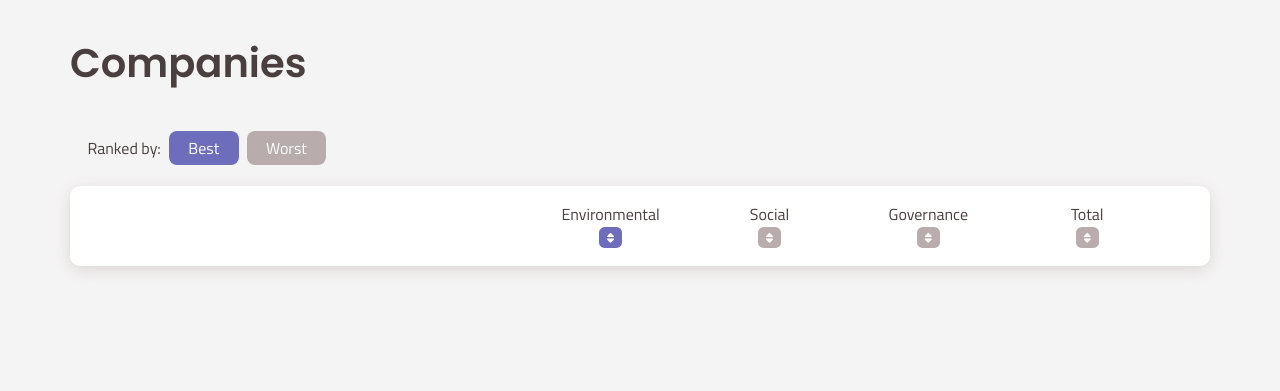
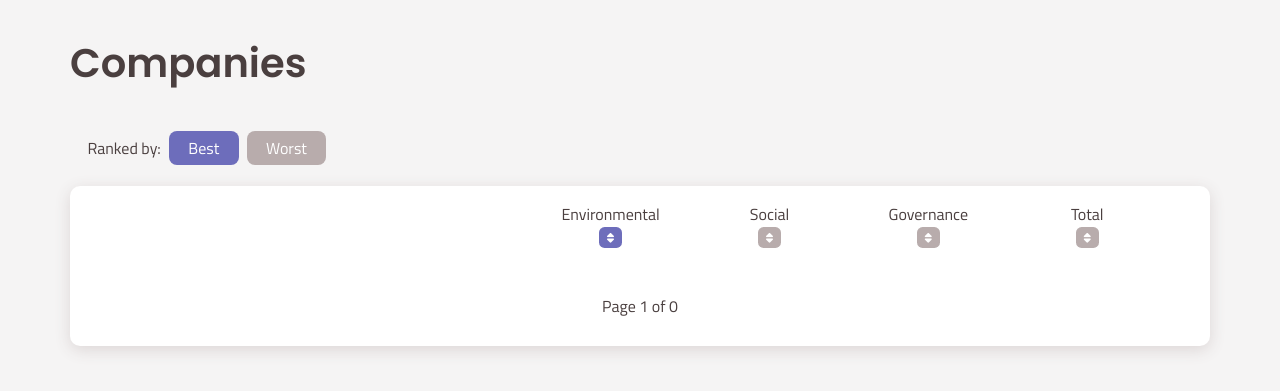
Before and after one commit to johnathan-booy/2Degrees, a Flask app: page /companies/best/e in a window 1280 px wide. Shown: the top 391 px of the page. Run offline with Flask 2, Linux system fonts and the light colour scheme; data that the repository does not hold is empty; style sheets or scripts are compiled from the project's sources; some libraries are stand-ins or nearby versions.

Commit message:
Added pagination

```diff
--- a/app.py
+++ b/app.py
@@ -1,3 +1,4 @@
+from math import ceil
 from flask import Flask, render_template, redirect, jsonify, request
 from sqlalchemy import func, within_group, select
 from sqlalchemy.orm import Session
@@ -46,8 +47,17 @@ def list_top_companies(ranking, type):
     if type not in "ESGT" or len(type) != 1:
         return redirect("/companies/best/e")
 
-    companies = Company.ranked(type, count=10, offset=0, ranking=ranking)
-    return render_template("ranked.html", companies=companies, ranking=ranking, type=type)
+    count = 10
+    page = int(request.args.get("page", 0))
+    offset = page * count
+    href = f"/companies/{ranking}/{type}"
+
+    companies = Company.ranked(
+        type, count=count, offset=offset, ranking=ranking)
+
+    page_count = ceil(Company.num_of_rated() / count)
+
+    return render_template("ranked.html", companies=companies, ranking=ranking, type=type, page=page, page_count=page_count, offset=offset, href=href)
 
 
 @ app.route('/api/companies/<symbol>', methods=['GET'])
@@ -63,7 +73,7 @@ def get_companies(symbol):
     return jsonify({"companies": data})
 
 
-@app.route('/api/companies/ranked/<ranking>/<type>', methods=['GET'])
+@ app.route('/api/companies/ranked/<ranking>/<type>', methods=['GET'])
 def get_best_companies(ranking, type):
     """Get the best companies based on Environmental, Social, Governance or Total scores"""
 
@@ -95,14 +105,14 @@ def get_best_companies(ranking, type):
     return jsonify({"companies": data})
 
 
-@app.route('/api/esg/ranges')
+@ app.route('/api/esg/ranges')
 def get_esg_ranges():
     """Get the highest and lowest scores for each category (E, S, G and T)"""
     ranges = Company.esg_ranges()
     return jsonify({"ranges": ranges})
 
 
-@app.route('/api/esg/distributions')
+@ app.route('/api/esg/distributions')
 def get_esg_distributions():
     """Get the top and bottom percentile divides for all types (E, S, G and T)"""
     distributions = Distribution.serialize()
--- a/models/company.py
+++ b/models/company.py
@@ -187,6 +187,10 @@ class Company(db.Model):
 
         return ranges
 
+    @classmethod
+    def num_of_rated(cls) -> int:
+        return cls.query.filter(cls.total_score != None).count()
+
     def serialize(self) -> dict:
         """Return a dict representation of Company"""
         location = {
--- a/static/css/buttons.scss
+++ b/static/css/buttons.scss
@@ -25,6 +25,7 @@
 	@include button;
 	margin: 0.3em 0.15rem;
 }
+
 .btn-neutral {
 	color: colors.$light-text;
 	background: colors.$neutral-t1;
--- a/templates/base.html
+++ b/templates/base.html
@@ -22,7 +22,6 @@
     <!-- AXIOS -->
     <script src="https://unpkg.com/axios/dist/axios.min.js"></script>
 
-
     <script src="/static/js/highlights.js"></script>
 </body>
 </html>
--- a/templates/ranked.html
+++ b/templates/ranked.html
@@ -7,7 +7,7 @@
 {% block content %}
 
 <h2 class="display-4">Companies</h2>
-<div class="container pb-3">
+<div class="container mb-3">
     <div class="btn-label">Ranked by:</div>
     <a href="/companies/best/{{type}}" class="btn
     {% if ranking.lower() == 'best' %}
@@ -28,6 +28,7 @@
 </div>
 
 <div class="company-list mb-5">
+
     <div class="row">
         <div class="list-item list-header">
             <!-- PADDING -->
@@ -64,6 +65,7 @@
             <div class="col-padding"></div>
         </div>
     </div>
+
     {% for company in companies %}
     <a class="row row-link" href="{{company.website}}">
         <div class="list-item">
@@ -73,7 +75,7 @@
 
             <!-- RANK -->
             <div class="col-center col-sm">
-                <span>{{loop.index}}</span>
+                <span>{{loop.index + offset}}</span>
             </div>
 
             <!-- LOGO -->
@@ -107,9 +109,24 @@
             <!-- PADDING -->
             <div class="col-padding"></div>
         </div>
-
     </a>
     {% endfor %}
+
+    <div class="row">
+        <div class="list-item">
+
+            {% if page > 0 %}
+            <a href="{{href}}?page={{page-1}}" class="btn btn-neutral"><i class="fa-solid fa-arrow-left"></i></a>
+            {% endif %}
+
+            <div class="btn-label">Page {{page + 1}} of {{page_count}}</div>
+
+            {% if page + 1 < page_count %} <a href="{{href}}?page={{page+1}}" class="btn btn-neutral"><i
+                    class="fa-solid fa-arrow-right"></i></a>
+                {% endif %}
+
+        </div>
+    </div>
 </div>
 
 {% endblock %}
```
Also changed, not shown: 1 other file.
